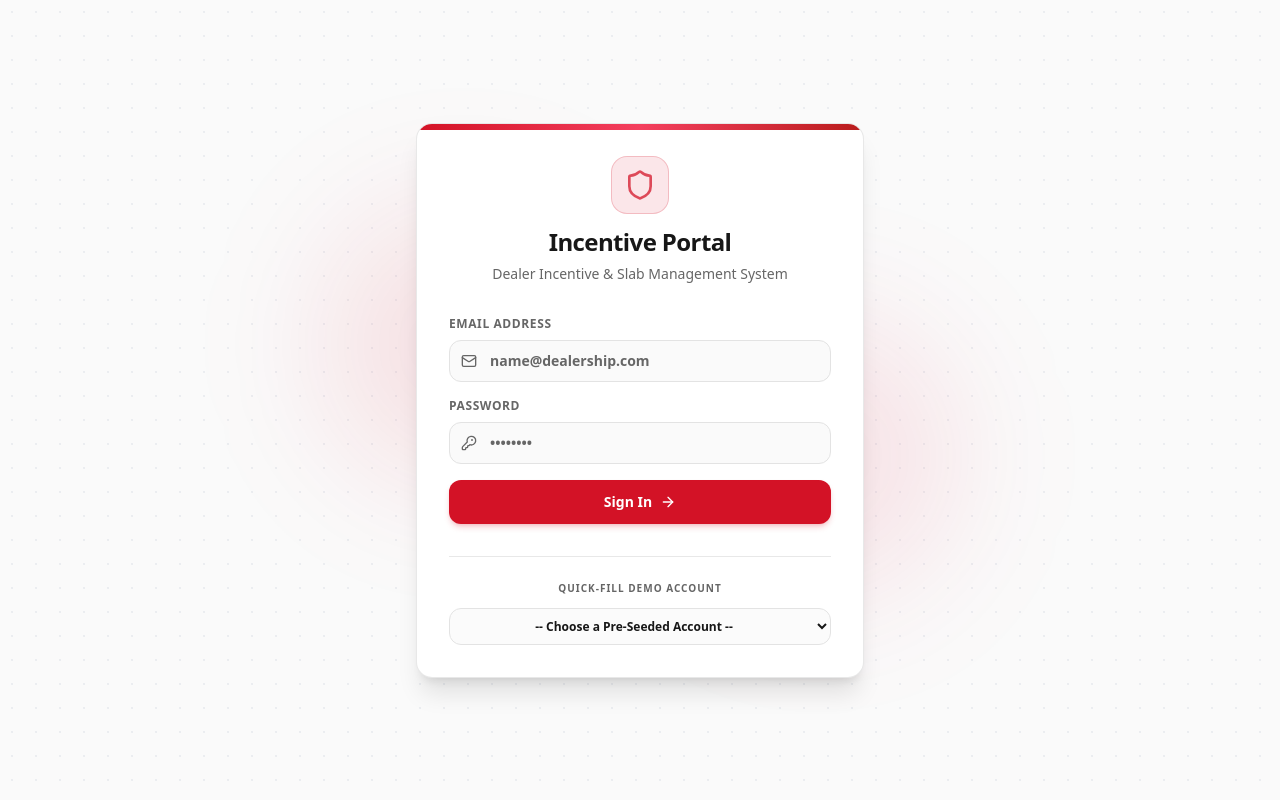
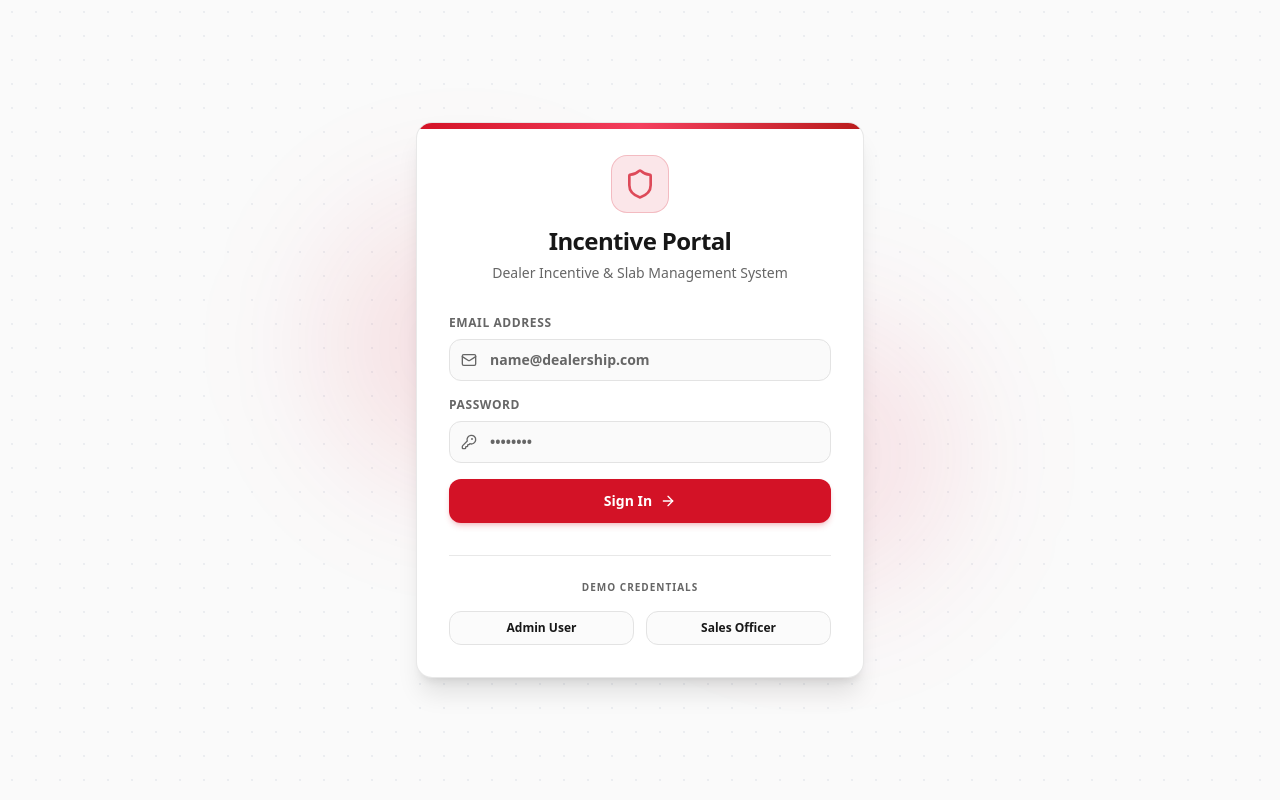
Before and after one commit to mohammedlahan/smart-incentive-calculator, a Next.js app: page /login in a window 1280 px wide. Built offline with nearby package versions, Linux system fonts and the light colour scheme.

Commit message:
fix: make demo credentials click-to-login instantly and trim whitespace from emails

```diff
--- a/src/app/api/auth/login/route.ts
+++ b/src/app/api/auth/login/route.ts
@@ -8,7 +8,9 @@ export async function POST(request: Request) {
   try {
     const { email, password } = await request.json();
 
-    if (!email || !password) {
+    const trimmedEmail = email ? String(email).trim().toLowerCase() : '';
+
+    if (!trimmedEmail || !password) {
       return NextResponse.json(
         { error: 'Email and password are required.' },
         { status: 400 }
@@ -17,7 +19,7 @@ export async function POST(request: Request) {
 
     // 1. Fetch user by email
     const user = await prisma.user.findUnique({
-      where: { email: email.toLowerCase() },
+      where: { email: trimmedEmail },
     });
 
     if (!user) {
--- a/src/app/login/page.tsx
+++ b/src/app/login/page.tsx
@@ -14,9 +14,9 @@ export default function LoginPage() {
   const [loading, setLoading] = useState(false);
   const [error, setError] = useState<string | null>(null);
 
-  const handleSubmit = async (e: React.FormEvent) => {
-    e.preventDefault();
-    if (!email || !password) {
+  const performLogin = async (emailVal: string, passwordVal: string) => {
+    const trimmedEmail = emailVal.trim();
+    if (!trimmedEmail || !passwordVal) {
       setError('Please fill in all fields.');
       return;
     }
@@ -28,7 +28,7 @@ export default function LoginPage() {
       const res = await fetch('/api/auth/login', {
         method: 'POST',
         headers: { 'Content-Type': 'application/json' },
-        body: JSON.stringify({ email, password }),
+        body: JSON.stringify({ email: trimmedEmail, password: passwordVal }),
       });
 
       const data = await res.json();
@@ -50,10 +50,19 @@ export default function LoginPage() {
     }
   };
 
+  const handleSubmit = async (e: React.FormEvent) => {
+    e.preventDefault();
+    await performLogin(email, password);
+  };
+
   // Quick fill helper for review
-  const handleQuickFill = (emailStr: string, passwordStr: string) => {
-    setEmail(emailStr);
-    setPassword(passwordStr);
+  const handleQuickFill = async (role: 'admin' | 'sales') => {
+    const emailVal = role === 'admin' ? 'admin@dealership.com' : 'sales@dealership.com';
+    const passwordVal = role === 'admin' ? 'admin123' : 'sales123';
+
+    setEmail(emailVal);
+    setPassword(passwordVal);
+    await performLogin(emailVal, passwordVal);
   };
 
   return (
@@ -151,31 +160,24 @@ export default function LoginPage() {
 
           {/* Quick-fill Demo Accounts Section */}
           <div className="mt-8 pt-6 border-t border-border/80">
-            <div className="space-y-3">
-              <label className="block text-center text-[10px] font-extrabold uppercase tracking-widest text-muted-foreground">
-                Quick-Fill Demo Account
-              </label>
-              <select
-                onChange={(e) => {
-                  const val = e.target.value;
-                  if (!val) return;
-                  const [uEmail, uPass] = val.split('|');
-                  handleQuickFill(uEmail, uPass);
-                }}
-                className="w-full px-3 py-2 rounded-lg border border-border bg-muted/30 text-foreground text-xs font-bold focus:outline-none focus:ring-2 focus:ring-primary focus:border-transparent transition-all cursor-pointer text-center"
+            <h3 className="text-center text-[10px] font-extrabold uppercase tracking-widest text-muted-foreground mb-4">
+              Demo Credentials
+            </h3>
+            <div className="grid grid-cols-2 gap-3">
+              <button
+                type="button"
+                onClick={() => handleQuickFill('admin')}
+                className="px-3 py-2 rounded-lg border border-border bg-muted/30 text-xs font-semibold text-foreground hover:bg-muted transition-all cursor-pointer text-center"
               >
-                <option value="">-- Choose a Pre-Seeded Account --</option>
-                <optgroup label="Administrators (Role: ADMIN)">
-                  <option value="admin@dealership.com|admin123">Manager Admin (admin@dealership.com)</option>
-                  <option value="manager@dealership.com|admin123">Toyota GM (manager@dealership.com)</option>
-                </optgroup>
-                <optgroup label="Sales Officers (Role: SALES_OFFICER)">
-                  <option value="sales@dealership.com|sales123">John Sales (sales@dealership.com)</option>
-                  <option value="alice@dealership.com|sales123">Alice Dealer (alice@dealership.com)</option>
-                  <option value="bob@dealership.com|sales123">Bob Seller (bob@dealership.com)</option>
-                  <option value="charlie@dealership.com|sales123">Charlie Toyota (charlie@dealership.com)</option>
-                </optgroup>
-              </select>
+                Admin User
+              </button>
+              <button
+                type="button"
+                onClick={() => handleQuickFill('sales')}
+                className="px-3 py-2 rounded-lg border border-border bg-muted/30 text-xs font-semibold text-foreground hover:bg-muted transition-all cursor-pointer text-center"
+              >
+                Sales Officer
+              </button>
             </div>
           </div>
         </div>
```
